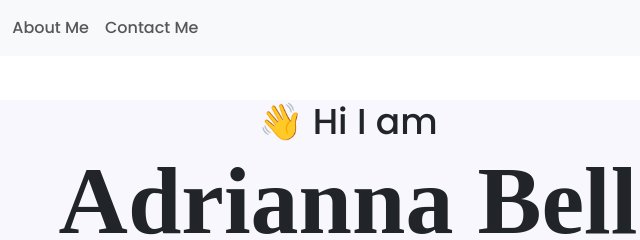
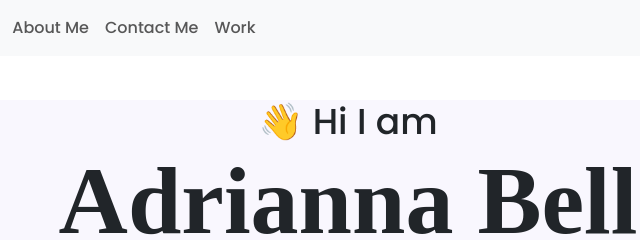
Before and after one commit to thecodedcosmos/web-portfolio, a website: page index.html in a window 1280 px wide. Shown: the top 240 px of the page, 292-932 px from the left. Drawn offline with nearby package versions, Linux system fonts and the light colour scheme.

Commit message:
Added Work navigation link

```diff
--- a/index.html
+++ b/index.html
@@ -36,6 +36,7 @@
                 <a class="nav-link active" aria-current="page" href="#">Home</a>
                 <a class="nav-link" href="about.html">About Me</a>
                 <a class="nav-link" href="about.html#contact">Contact Me</a>
+                <a class="nav-link" href="work.html">Work</a>
               </div>
             </div>
           </div>
```
